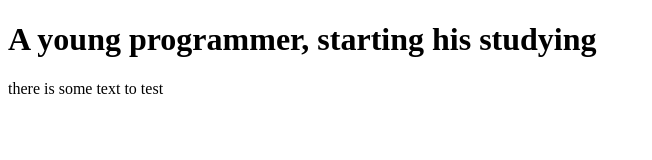
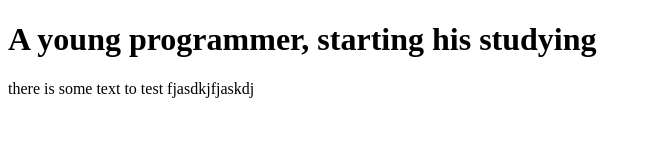
Before and after one commit to PurpleCloudy/git_studying, a plain HTML site: page index.html in a window 1280 px wide. Shown: the whole page, without its empty margins (0-652 px from the left). Drawn offline with Linux system fonts and the light colour scheme.

Commit message:
git branchhhh

```diff
--- a/index.html
+++ b/index.html
@@ -9,5 +9,6 @@
 <body>
     <h1>A young programmer, starting his studying</h1>
     there is some text to test
+    fjasdkjfjaskdj
 </body>
 </html>
```
